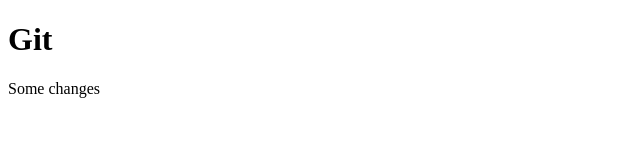
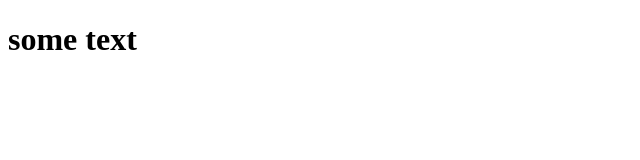
Before and after one commit to thesilkroadkid/some-text, a plain HTML site: page index.html in a window 1280 px wide. Shown: the whole page, without its empty margins (0-640 px from the left). Drawn offline with Linux system fonts and the light colour scheme.

Commit message:
Third changes

```diff
--- a/index.html
+++ b/index.html
@@ -2,10 +2,9 @@
 <html lang="en">
 <head>
 	<meta charset="UTF-8">
-	<title>Document</title>
+	<title>Github</title>
 </head>
 <body>
-	<h1>Git</h1>
-	<p>Some changes</p>
+	<h1>some text</h1>
 </body>
 </html>
```
